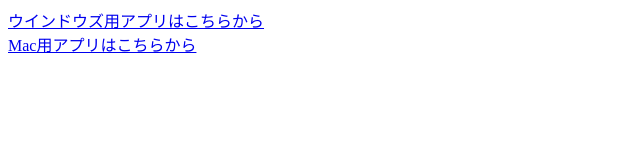
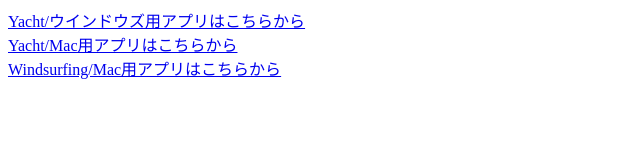
Before and after one commit to lion-san/sensefoil, a plain HTML site: page wwwroot/downloads.html in a window 1280 px wide. Shown: the whole page, without its empty margins (0-640 px from the left). Drawn offline with Linux system fonts and the light colour scheme.

Commit message:
Defiwind gullcast

```diff
--- a/wwwroot/downloads.html
+++ b/wwwroot/downloads.html
@@ -13,7 +13,9 @@
   <title>Windsurfing lab Download Site</title>
 </head>
 
-<a href="unity/AppforWindows.zip">ウインドウズ用アプリはこちらから</a>
+<a href="unity/AppforWindows.zip">Yacht/ウインドウズ用アプリはこちらから</a>
 <br>
-<a href="unity/AppforMac.app.zip">Mac用アプリはこちらから</a>
+<a href="unity/AppforMac.app.zip">Yacht/Mac用アプリはこちらから</a>
+<br>
+<a href="unity/GULLCAST0215.app.zip">Windsurfing/Mac用アプリはこちらから</a>
 </html>
```
Also changed, not shown: 1 other file.
